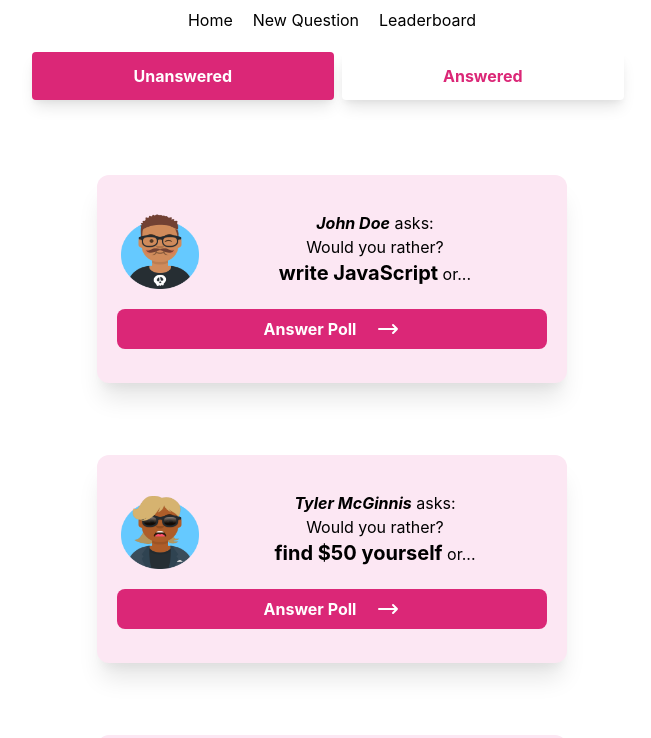
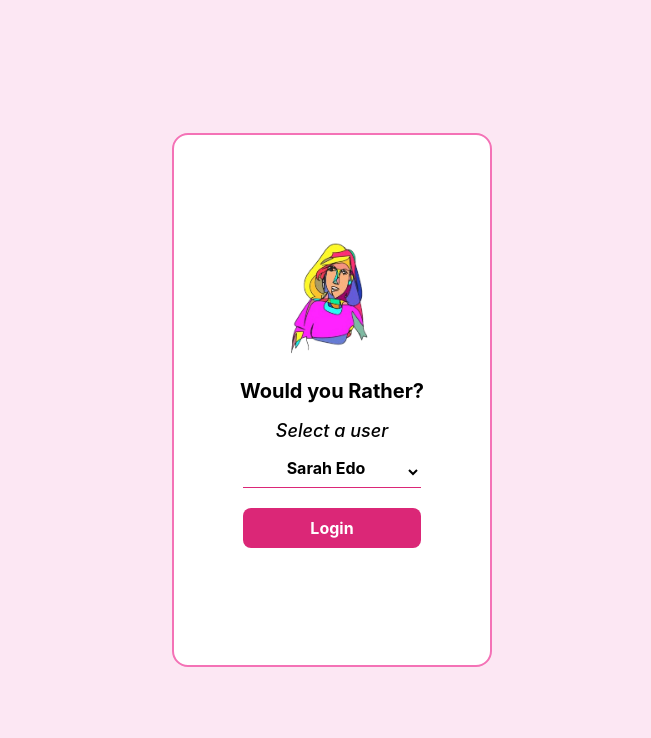
Before and after one commit to deeonwuli/would-you-rather-reactnd, a React (Create React App) app: page / in a window 1280 px wide. Shown: the top 738 px of the page, without its empty margins (308-959 px from the left). Built offline with nearby package versions, Linux system fonts and the light colour scheme.

Commit message:
feat: setting authedUser by logging in and out

```diff
--- a/src/actions/authedUser.js
+++ b/src/actions/authedUser.js
@@ -1,4 +1,5 @@
 export const SET_AUTHED_USER = "SET_AUTHED_USER";
+export const RESET_AUTHED_USER = "RESET_AUTHED_USER";
 
 export function setAuthedUser(id) {
   return {
@@ -6,3 +7,9 @@ export function setAuthedUser(id) {
     id,
   };
 }
+
+export function resetAuthedUser(id) {
+  return {
+    type: RESET_AUTHED_USER,
+  };
+}
--- a/src/actions/shared.js
+++ b/src/actions/shared.js
@@ -1,9 +1,6 @@
 import { getInitialData } from "../utils/api";
 import { receiveUsers } from "./users";
 import { receiveQuestions } from "./questions";
-import { setAuthedUser } from "./authedUser";
-
-const AUTHED_ID = "sarahedo"
 
 export function handleInitialData () {
   return (dispatch) => {
@@ -11,7 +8,6 @@ export function handleInitialData () {
       .then(({ users, questions }) => {
         dispatch(receiveUsers(users))
         dispatch(receiveQuestions(questions))
-        dispatch(setAuthedUser(AUTHED_ID))
       })
   }
 }
--- a/src/components/App.js
+++ b/src/components/App.js
@@ -2,19 +2,28 @@ import React, { useEffect } from "react";
 import { connect } from "react-redux";
 import { handleInitialData } from "../actions/shared";
 import Home from "./Home";
-import { Route } from "react-router"
+import { Route } from "react-router";
 import NewTweet from "./NewQuestion";
+import Login from "./Login";
 
 function App(props) {
   useEffect(() => {
     props.dispatch(handleInitialData());
   });
 
+  const { authedUser } = props;
+
   return (
     <div className="flex items-center justify-center">
-      <Route exact path="/">
-        <Home />
-      </Route>
+      {!authedUser ? (
+        <Route exact path="/">
+          <Login />
+        </Route>
+      ) : (
+        <Route exact path="/">
+          <Home />
+        </Route>
+      )}
       <Route path="/new-question">
         <NewTweet />
       </Route>
@@ -22,4 +31,10 @@ function App(props) {
   );
 }
 
-export default connect()(App);
+function mapStateToProps({ authedUser }) {
+  return {
+    authedUser,
+  };
+}
+
+export default connect(mapStateToProps)(App);
--- a/src/components/Header.js
+++ b/src/components/Header.js
@@ -1,14 +1,74 @@
 import React from "react";
-import { Link } from "react-router-dom";
+import { resetAuthedUser } from "../actions/authedUser";
+import { NavLink } from "react-router-dom";
+import { connect } from "react-redux";
 
-function Header() {
+function Header(props) {
+  const { user, dispatch } = props;
+
+  const logout = () => {
+    dispatch(resetAuthedUser());
+  };
+
   return (
-    <div className="w-screen h-10 flex justify-center items-center space-x-5">
-      <Link to="/">Home</Link>
-      <Link to="/new-question">New Question</Link>
-      <Link to="/">Leaderboard</Link>
+    <div className="container h-20 flex justify-between items-center shadow-xl px-5 mb-3">
+      <div className="flex justify-between w-1/4">
+        <NavLink exact activeClassName="active" to="/">
+          Home
+        </NavLink>
+        <NavLink activeClassName="active" to="/new-question">
+          New Question
+        </NavLink>
+        <NavLink activeClassName="active" to="/leaderboard">
+          Leaderboard
+        </NavLink>
+      </div>
+      <div className="flex justify-end items-center space-x-10">
+        <div className="flex items-center space-x-3">
+          <p className="font-bold">{user.name}</p>
+          <img
+            src={user.avatarURL}
+            alt={`Avatar of ${user.name}`}
+            className="h-16"
+          />
+        </div>
+        <button
+          className="flex space-x-2 bg-pink-500 text-white p-3 rounded-xl"
+          onClick={logout}
+        >
+          <span className="border-r border-white pr-2 font-bold">Logout</span>
+          <svg
+            xmlns="http://www.w3.org/2000/svg"
+            className="h-6 w-6"
+            fill="none"
+            viewBox="0 0 24 24"
+            stroke="currentColor"
+          >
+            <path
+              strokeLinecap="round"
+              strokeLinejoin="round"
+              strokeWidth={2}
+              d="M17 16l4-4m0 0l-4-4m4 4H7m6 4v1a3 3 0 01-3 3H6a3 3 0 01-3-3V7a3 3 0 013-3h4a3 3 0 013 3v1"
+            />
+          </svg>
+        </button>
+      </div>
+      <style jsx>
+        {`
+          .active {
+            font-weight: 600;
+            color: rgb(219, 39, 119);
+          }
+        `}
+      </style>
     </div>
   );
 }
 
-export default Header;
+function mapStateToProps({ users, authedUser }) {
+  return {
+    user: users[authedUser],
+  };
+}
+
+export default connect(mapStateToProps)(Header);
--- a/src/components/Home.js
+++ b/src/components/Home.js
@@ -6,9 +6,9 @@ export default function Home() {
   const [openTab, setOpenTab] = useState(1);
 
   return (
-    <div className="flex flex-wrap justify-center items-center w-full md:w-1/2">
+    <div className="flex flex-col container items-center">
       <Header />
-      <div className="w-full">
+      <div className="w-1/2">
         <ul
           className="flex mb-0 list-none flex-wrap pt-3 pb-4 flex-row mx-5"
           role="tablist"
--- a/src/components/Login.js
+++ b/src/components/Login.js
@@ -1,4 +1,34 @@
-export default function Login () {
+import React, { useState } from "react";
+import { setAuthedUser } from "../actions/authedUser";
+import { connect } from "react-redux";
+import { CircularProgress } from "@material-ui/core";
+
+function Login(props) {
+  const [value, setValue] = useState("sarahedo");
+
+  const { usernames } = props;
+
+  const handleChange = (event) => {
+    setValue(event.target.value);
+  };
+
+  const handleSubmit = (event) => {
+    event.preventDefault();
+    const { dispatch } = props;
+
+    if (event.target.value !== "") {
+      dispatch(setAuthedUser(value));
+    }
+  };
+
+  if (!usernames) {
+    return (
+      <div className="flex h-screen items-center justify-center text-pink-100">
+        <CircularProgress color="inherit" size={100} />
+      </div>
+    );
+  }
+
   return (
     <div className="flex justify-center items-center h-screen w-screen overflow-hidden bg-pink-100">
       <div className="h-2/3 w-3/4  lg:w-1/2 xl:w-1/4 border-2 border-pink-400 bg-white rounded-2xl flex flex-col items-center justify-center">
@@ -8,24 +38,29 @@ export default function Login () {
           height="100"
           alt="sign in girl"
         />
-        <p className="font-bold text-xl py-5">Would you Rather?</p>
-        <form className="flex flex-col">
-          <label className="text-lg font-medium pb-3" htmlFor="users">
-            Select your user
+        <p className="font-bold text-xl pt-5">Would you Rather?</p>
+        <form className="flex flex-col" onSubmit={handleSubmit}>
+          <label
+            className="text-lg font-medium py-3 text-center italic"
+            htmlFor="users"
+          >
+            Select a user
           </label>
           <select
-            className="border-2 border-pink-200 rounded-md px-2"
+            className="border-b border-pink-600 bg-white pb-2 px-5 text-center focus:outline-none font-bold"
             name="users"
+            value={value}
+            onChange={handleChange}
           >
-            <option className="appearance-none" value="1">
-              1
-            </option>
-            <option className="appearance-none" value="2">
-              2
-            </option>
-            <option className="appearance-none" value="3">
-              3
-            </option>
+            {usernames.map((username) => (
+              <option
+                className="appearance-none"
+                value={username.id}
+                key={username.id}
+              >
+                {username.user}
+              </option>
+            ))}
           </select>
           <button
             className="bg-pink-600 text-white font-bold rounded-lg my-5 py-2"
@@ -38,3 +73,14 @@ export default function Login () {
     </div>
   );
 }
+
+function mapStateToProps({ users }) {
+  return {
+    usernames: Object.keys(users).map((id) => ({
+      id: id,
+      user: users[id].name,
+    })),
+  };
+}
+
+export default connect(mapStateToProps)(Login);
--- a/src/reducers/authedUser.js
+++ b/src/reducers/authedUser.js
@@ -1,9 +1,11 @@
-import { SET_AUTHED_USER } from "../actions/authedUser";
+import { SET_AUTHED_USER, RESET_AUTHED_USER } from "../actions/authedUser";
 
 export default function authedUser(state = null, action) {
   switch (action.type) {
     case SET_AUTHED_USER:
       return action.id;
+    case RESET_AUTHED_USER:
+      return null;
     default:
       return state;
   }
```
